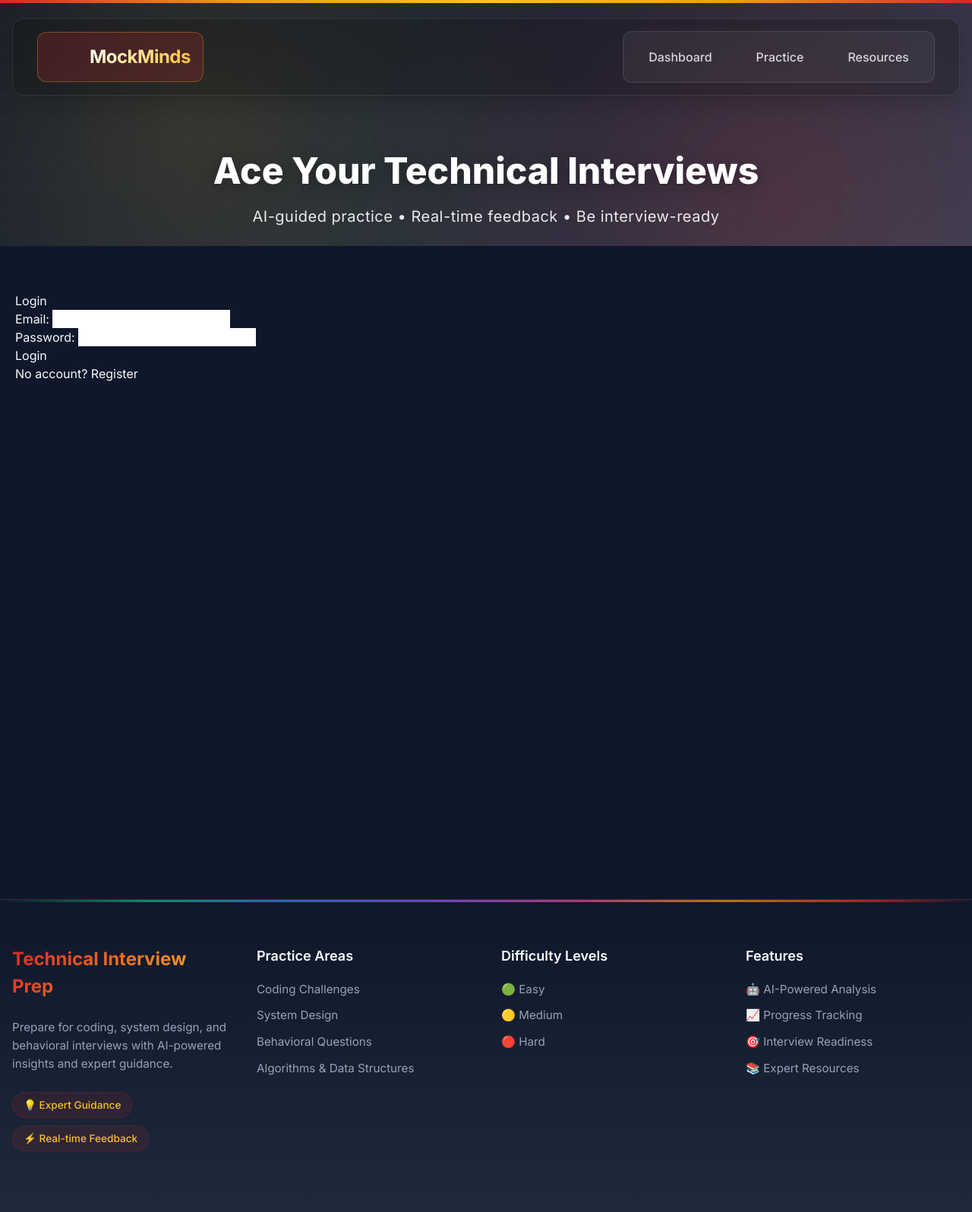
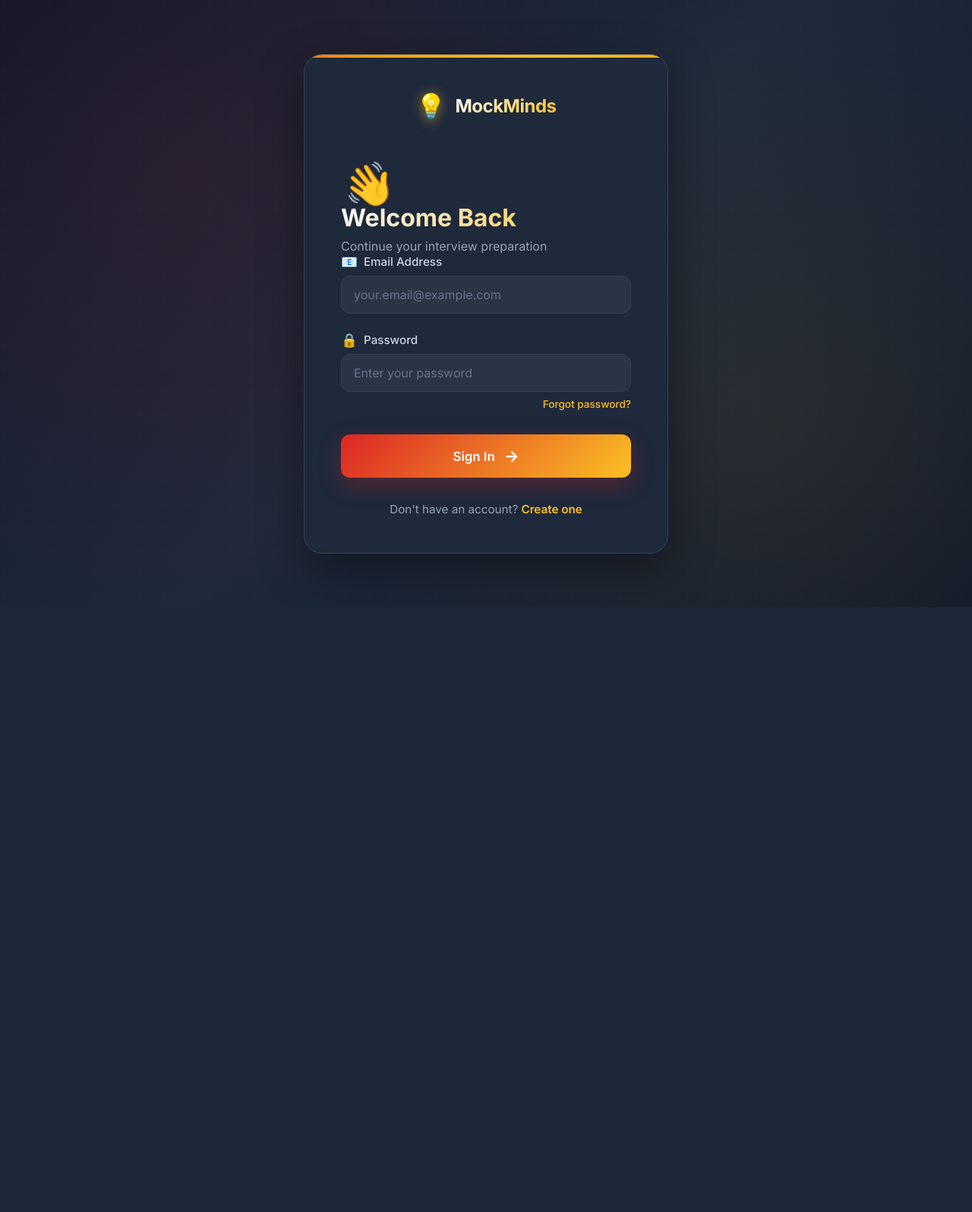
Before and after one commit to omkarjadhav1011/InterviewAI, a Flask app: page /login in a window 1280 px wide. Shown: the whole page at 76% size. After the commit the page ends 800 px from the top, so only its background shows below. Run offline with Flask 2, Linux system fonts and the light colour scheme; some libraries are stand-ins or nearby versions.

Commit message:
New design

```diff
--- a/app/templates/login.html
+++ b/app/templates/login.html
@@ -1,14 +1,3 @@
-{% extends 'base.html' %}
-{% block title %}Login{% endblock %}
-{% block content %}
-<h2>Login</h2>
-<form method="post" action="{{ url_for('auth.login') }}">
-  <label>Email: <input name="email" type="email" required></label><br>
-  <label>Password: <input name="password" type="password" required></label><br>
-  <button type="submit">Login</button>
-</form>
-<p>No account? <a href="{{ url_for('auth.register') }}">Register</a></p>
-{% endblock %}
 <!DOCTYPE html>
 <html lang="en">
 <head>
@@ -23,7 +12,7 @@
   <div class="auth-wrapper">
     <div class="auth-container">
       <div class="auth-card">
-        <div class="auth-header">
+        <div class="autsh-header">
           <div class="brand-logo">
             <span class="logo-icon">💡</span>
             <span class="logo-text">MockMinds</span>
@@ -33,7 +22,7 @@
           <p class="auth-subtitle">Continue your interview preparation</p>
         </div>
 
-        <form method="post" action="/auth/login" class="auth-form">
+        <form method="post" action="/login" class="auth-form">
           <div class="form-group">
             <label for="email" class="form-label">
               <span class="label-icon">📧</span>
@@ -64,7 +53,7 @@
               required
               autocomplete="current-password"
             >
-            <a href="/auth/forgot-password" class="forgot-link">Forgot password?</a>
+            <a href="/forgot-password" class="forgot-link">Forgot password?</a>
           </div>
 
           <button type="submit" class="auth-button">
@@ -76,11 +65,11 @@
         <div class="auth-footer">
           <p class="auth-link-text">
             Don't have an account?
-            <a href="/auth/register" class="auth-link">Create one</a>
+            <a href="/register" class="auth-link">Create one</a>
           </p>
         </div>
 
-        <div class="divider">
+        <!-- <div class="divider">
           <span class="divider-text">or continue with</span>
         </div>
 
@@ -103,7 +92,7 @@
         </div>
       </div>
     </div>
-  </div>
+  </div> -->
 
   <style>
     * {
--- a/app/templates/register.html
+++ b/app/templates/register.html
@@ -22,7 +22,7 @@
           <p class="auth-subtitle">Start your interview preparation journey</p>
         </div>
 
-        <form method="post" action="/auth/register" class="auth-form">
+        <form method="post" action="register" class="auth-form">
           <div class="form-group">
             <label for="username" class="form-label">
               <span class="label-icon">👤</span>
@@ -81,7 +81,7 @@
         <div class="auth-footer">
           <p class="auth-link-text">
             Already have an account?
-            <a href="/auth/login" class="auth-link">Sign in</a>
+            <a href="/login" class="auth-link">Sign in</a>
           </p>
         </div>
 
```
